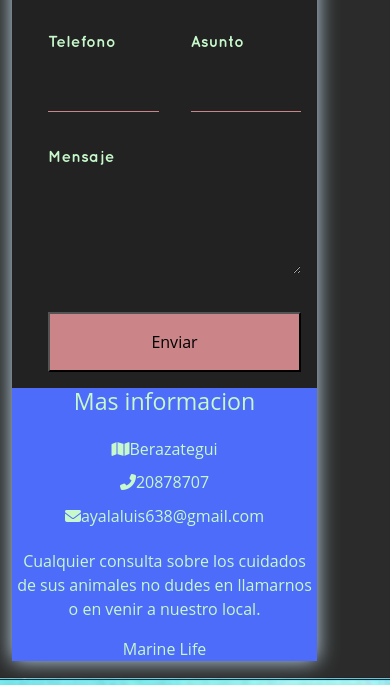
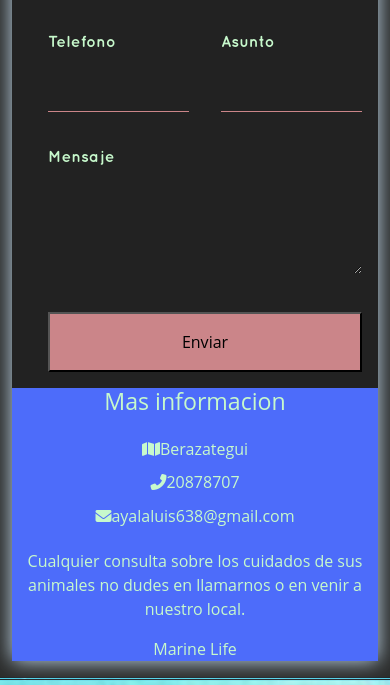
Before and after one commit to LuchoAyala2001/Proyecto-Final-Ayala-Romaniuk, a website: page html/contacto.html in a window 390 px wide. Shown: the part 357-1042 px from the top of the page. Drawn offline with nearby package versions, Linux system fonts and the light colour scheme; a web font is replaced by a local one.

Commit message:
Contacto responsive

```diff
--- a/html/contacto.html
+++ b/html/contacto.html
@@ -54,7 +54,7 @@
     <main class="main_contacto">
         <div class="container-fluid contactanos">
             <h1>Contactanos</h1>
-            <div class="contacto_informacion col-10 col-sm-12">
+            <div class="contacto_informacion">
                 <div class="datos">
                     <h2>Tus <span>Datos</span></h2>
                     <form>
```
